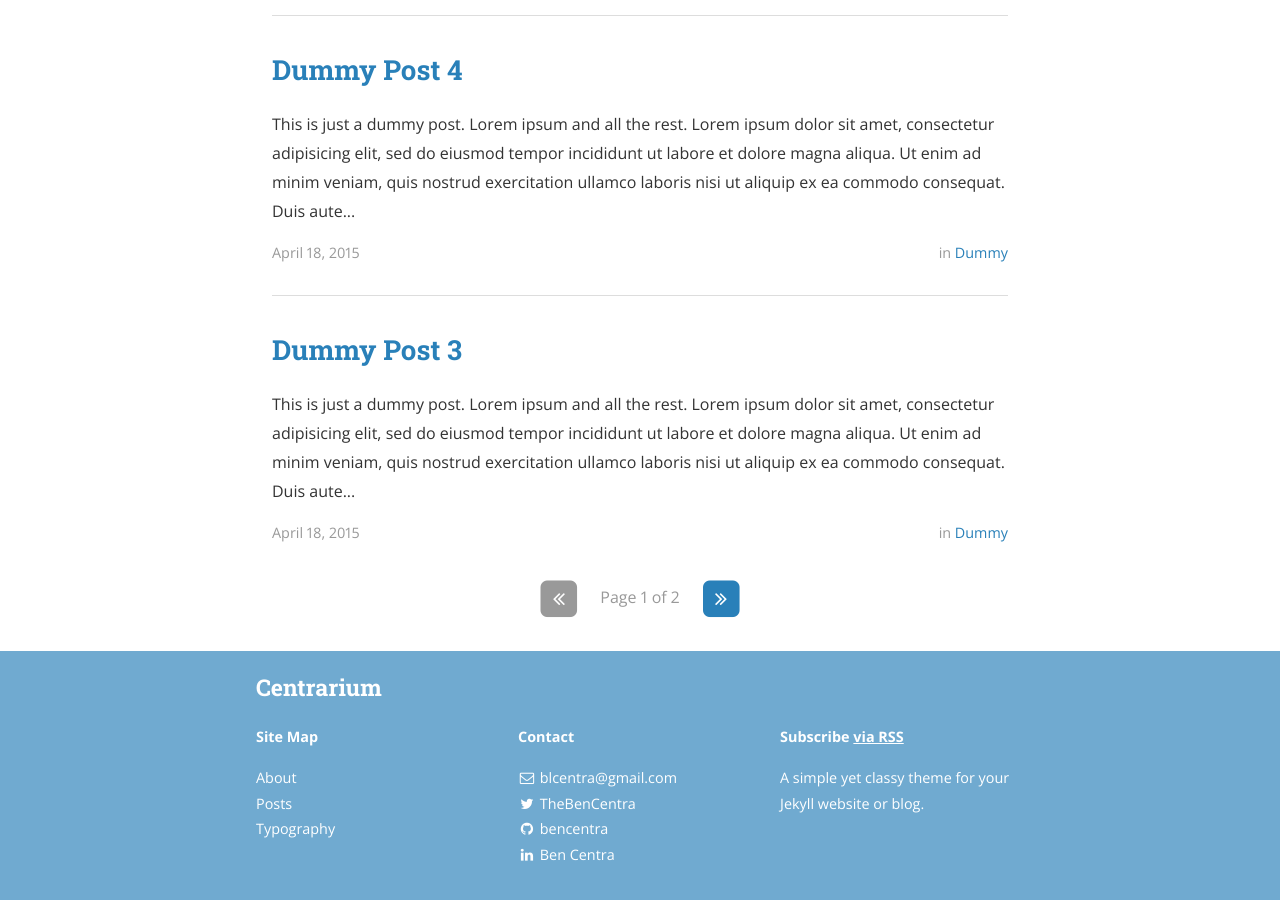
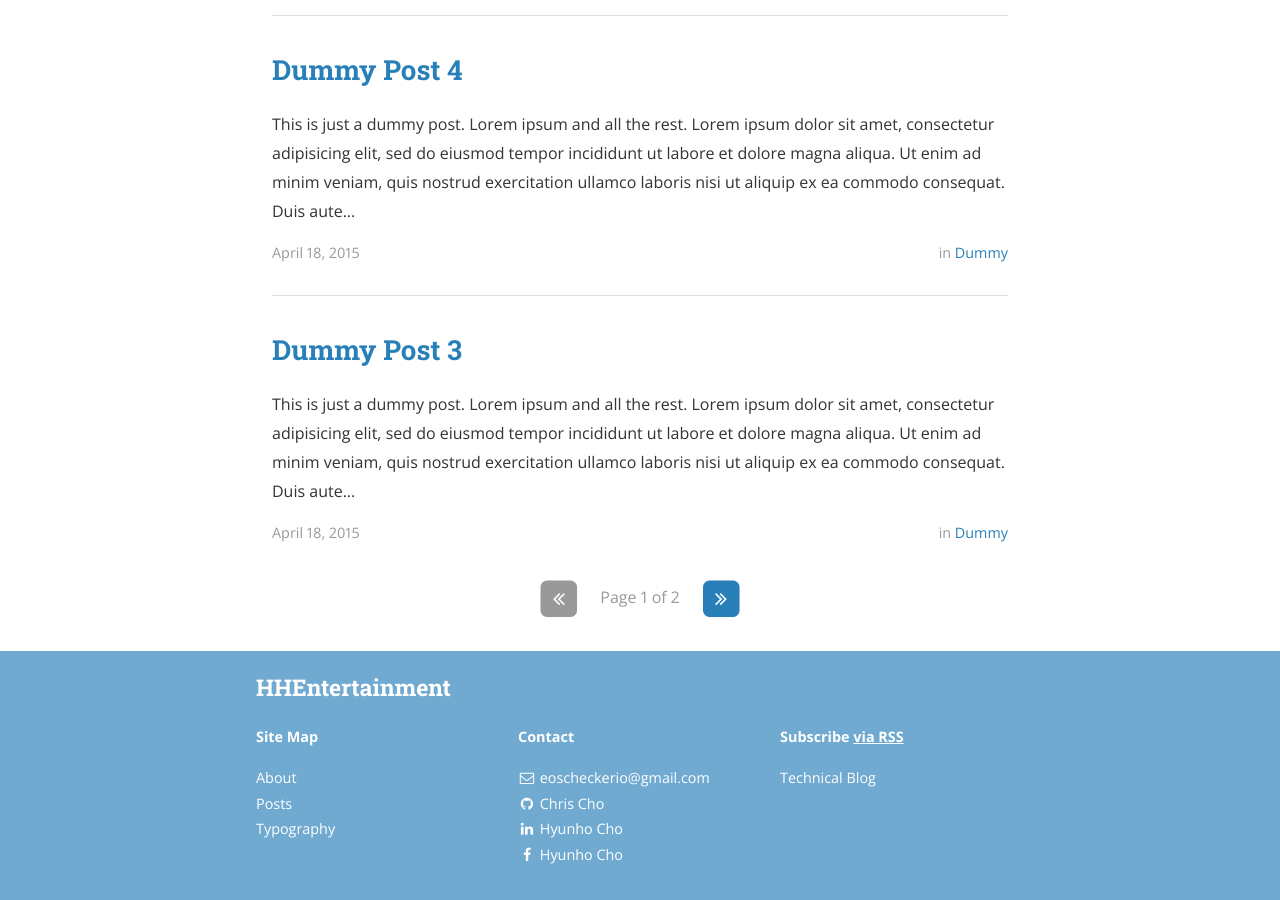
Before and after one commit to HHEntertainment/HHEntertainment.github.io, a Jekyll site: the page built from index.html, in a window 1280 px wide and 900 px high, scrolled down 1301 px. Built offline with Jekyll 4.4.1, drawn with Linux system fonts in a browser that asks for light colours; nearby versions of some CDN libraries; the list of posts is cut into pages by our own code; some of the changed text lies outside the part shown.

Commit message:
Update config

```diff
--- a/_config.yml
+++ b/_config.yml
@@ -9,17 +9,17 @@ exclude:
   - "/vendor/"
 
 # Site settings
-title: Centrarium
-subtitle: "A simple yet classy theme for your Jekyll website or blog"
-email: blcentra@gmail.com
-name: Ben Centra
-description: >
-  A simple yet classy theme for your Jekyll website or blog.
+title: HHEntertainment
+subtitle: "Technical Blog"
+email: eoscheckerio@gmail.com
+name: Chris Cho
+description: "Technical Blog"
+
 # Base URL of site (i.e. /blog). It should always start with a slash,
 # and never end with a slash. Set it to a blank value if hosting at the
 # root of your server.
 baseurl: "" # the subpath of your site, e.g. /blog/
-url: "http://bencentra.github.io" # the base hostname & protocol for your site
+url: "https://HHLabs.github.io" # the base hostname & protocol for your site
 cover: "/assets/header_image.jpg"
 logo: "/assets/logo.png"
 
@@ -70,117 +70,26 @@ descriptions:
 #     desc: Follow me on Twitter            # Description to display as link title, etc
 #     share: true                           # Include in the "Share" section of posts
 social:
-  - name: Twitter
-    icon: twitter
-    username: TheBenCentra
-    url: https://twitter.com/TheBenCentra
-    desc: Follow me on Twitter
+  - name: GitHub
+    icon: github
+    username: Chris Cho
+    url: https://github.com/HHEntertainment
+    desc: GitHub
+    share: false
+
+  - name: LinkedIn
+    icon: linkedin
+    username: Hyunho Cho
+    url: https://www.linkedin.com/in/hyunho-cho-4997a6135/
+    desc: Connect with me on LinkedIn
     share: true
 
   - name: Facebook
     icon: facebook
-    username: thebencentra
-    url:
+    username: Hyunho Cho
+    url: https://www.facebook.com/profile.php?id=100004139807558
     desc: Friend me on Facebook
     share: true
-
-  - name: GitHub
-    icon: github
-    username: bencentra
-    url: https://github.com/bencentra
-    desc: Fork me on GitHub
-    share: false
-
-  - name: LinkedIn
-    icon: linkedin
-    username: Ben Centra
-    url: https://www.linkedin.com/pub/ben-centra/47/769/60a
-    desc: Connect with me on LinkedIn
-    share: true
-
-  - name: Google+
-    icon: google-plus
-    username:
-    url:
-    desc: Add me to your Circles
-    share: true
-
-  - name: YouTube
-    icon: youtube
-    username:
-    url:
-    desc: Subscribe on YouTube
-    share: false
-
-  - name: Instagram
-    icon: instagram
-    username:
-    url:
-    desc: Follow me on Instagram
-    share: false
-
-  - name: Pinterest
-    icon: pinterest
-    username:
-    url:
-    desc: Follow me on Pinterest
-    share: true
-
-  - name: SoundCloud
-    icon: soundcloud
-    username:
-    url:
-    desc: Follow me on SoundCloud
-    share: false
-
-  - name: Tumblr
-    icon: tumblr
-    username:
-    url:
-    desc: Follow me on Tumblr
-    share: false
-
-  - name: Steam
-    icon: steam
-    username:
-    url:
-    desc: Friend me on Steam
-    share: false
-
-  - name: Dribbble
-    icon: dribbble
-    username:
-    url:
-    desc: Follow me on Dribble
-    share: false
-
-  - name: Vimeo
-    icon: vimeo-square
-    username:
-    url:
-    desc: Follow me on Vimeo
-    share: false
-
-  - name: Vine
-    icon: vine
-    username:
-    url:
-    desc: Follow me on Vine
-    share: false
-
-  - name: Reddit
-    icon: reddit
-    username:
-    url:
-    desc: Share to Reddit
-    share: true
-
-  - name: "Hacker News"
-    icon: hacker-news
-    username:
-    url:
-    desc: Share to Hacker News
-    share: false
 
 # Social sharing protocols
 # These are for automatically generating sharing metadata for FB and Twitter
```
